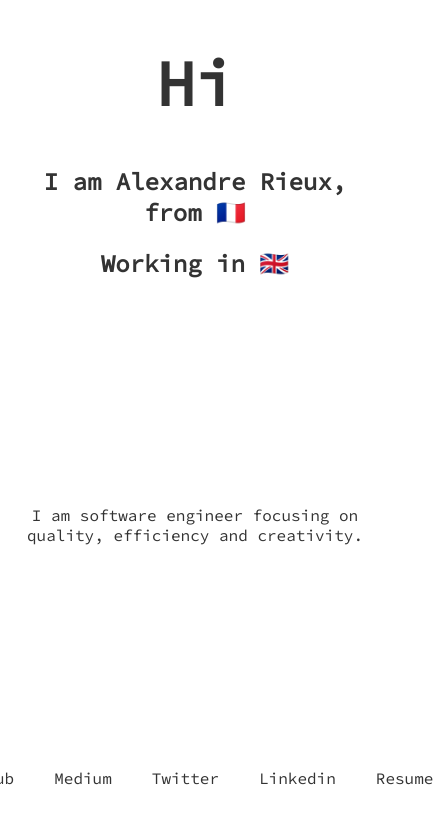
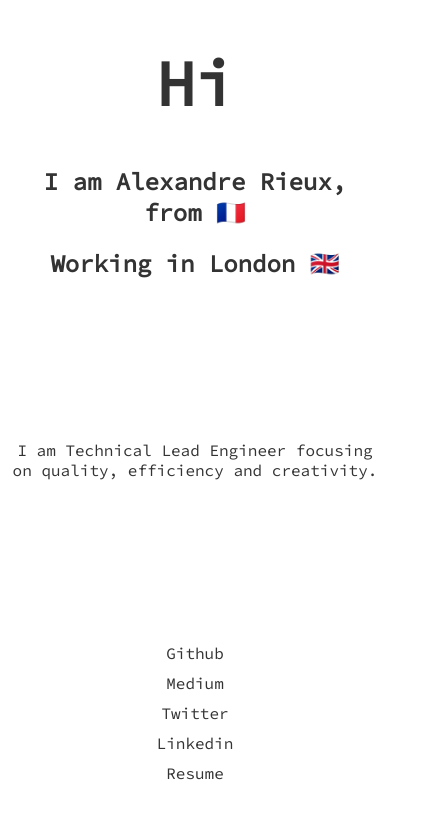
Before and after one commit to alex3165/portfolio, a React (Create React App) app: page / in a window 390 px wide. Shown: the top 824 px of the page, 433 px wide, since content can reach past the window. Built offline with nearby package versions, Linux system fonts and the light colour scheme.

Commit message:
Change wording and make it responsive

```diff
--- a/src/App.css
+++ b/src/App.css
@@ -21,6 +21,15 @@ ul {
   padding: 0;
 }
 
+@media only screen and (max-width: 600px) {
+  .list {
+    flex-direction: column;
+  }
+  .el {
+    margin: 5px 20px !important;
+  }
+}
+
 .el {
   margin: 0 20px;
   cursor: pointer;
--- a/src/App.js
+++ b/src/App.js
@@ -14,7 +14,7 @@ class App extends Component {
             </span>
           </h2>
           <h2>
-            Working in{" "}
+            Working in London{" "}
             <span role="img" aria-labelledby="jsx-a11y/accessible-emoji">
               🇬🇧
             </span>
@@ -22,7 +22,7 @@ class App extends Component {
         </header>
         <main>
           <p>
-            I am software engineer focusing on quality, efficiency and
+            I am Technical Lead Engineer focusing on quality, efficiency and
             creativity.
           </p>
         </main>
```
